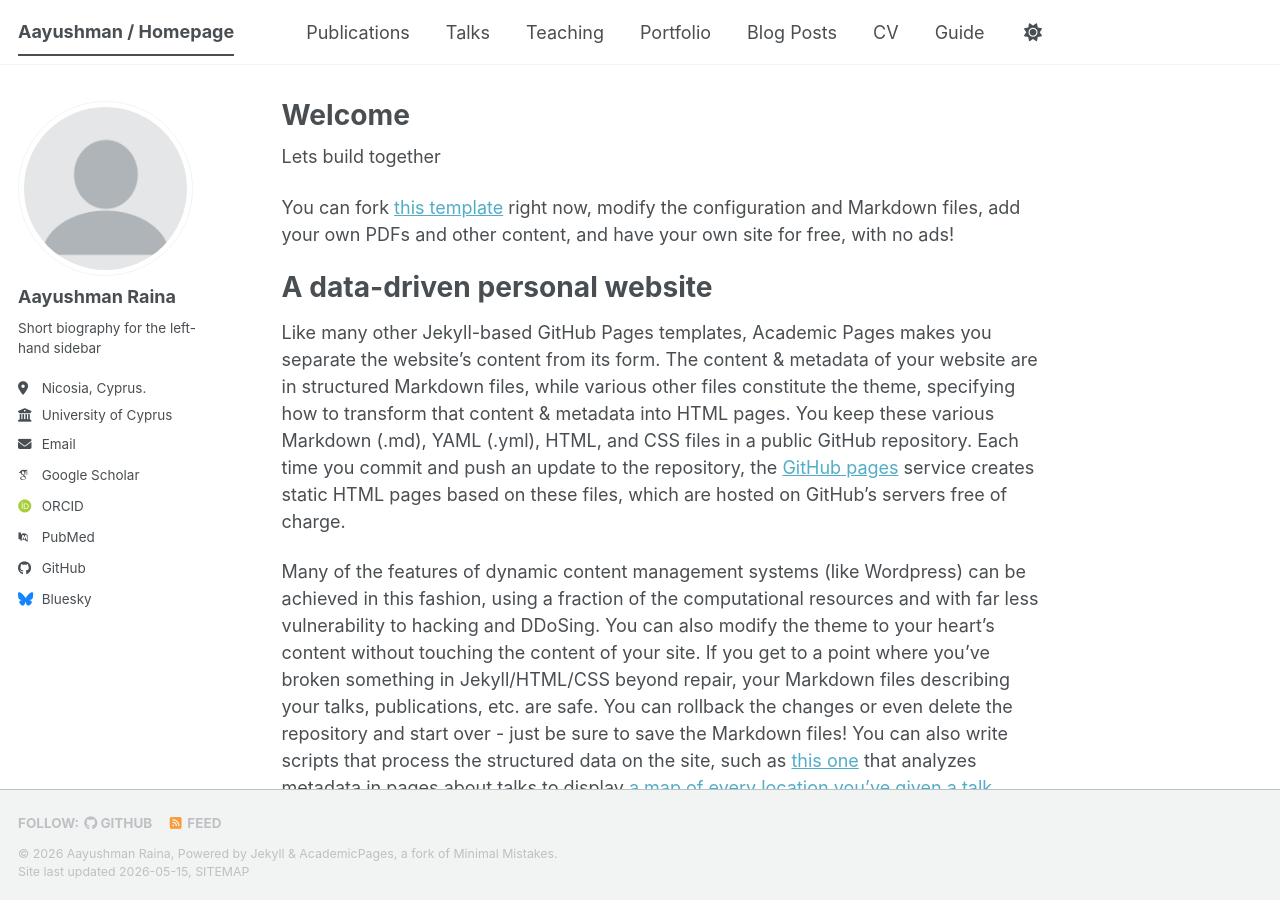
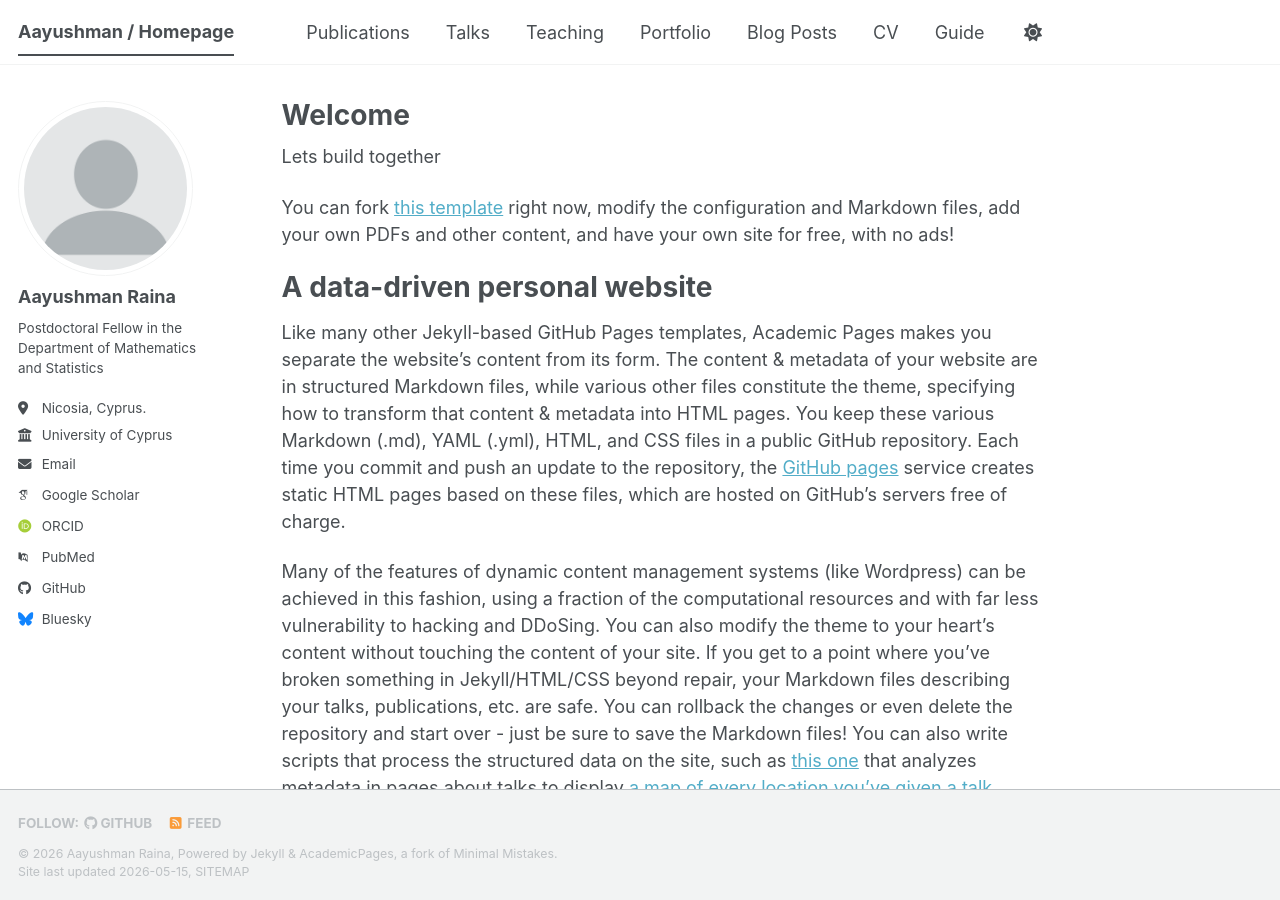
Before and after one commit to Aayushman5/Aayushman5.github.io, a Jekyll site: the page built from _pages/about.md, in a window 1280 px wide and 900 px high. Built offline with Jekyll 4.4.1, drawn with Linux system fonts in a browser that asks for light colours; some web fonts are replaced; a script bundle is joined from its source files by our own code; library files that are not in the unit come from our copies.

Commit message:
Update _config.yml

```diff
--- a/_config.yml
+++ b/_config.yml
@@ -26,7 +26,7 @@ author:
   avatar           : "profile.png"
   name             : "Aayushman Raina"
   pronouns         : # example: "he/his"
-  bio              : "Short biography for the left-hand sidebar"
+  bio              : "Postdoctoral Fellow in the Department of Mathematics and Statistics"
   location         : "Nicosia, Cyprus."
   employer         : "University of Cyprus"
   uri              : # URL
```
